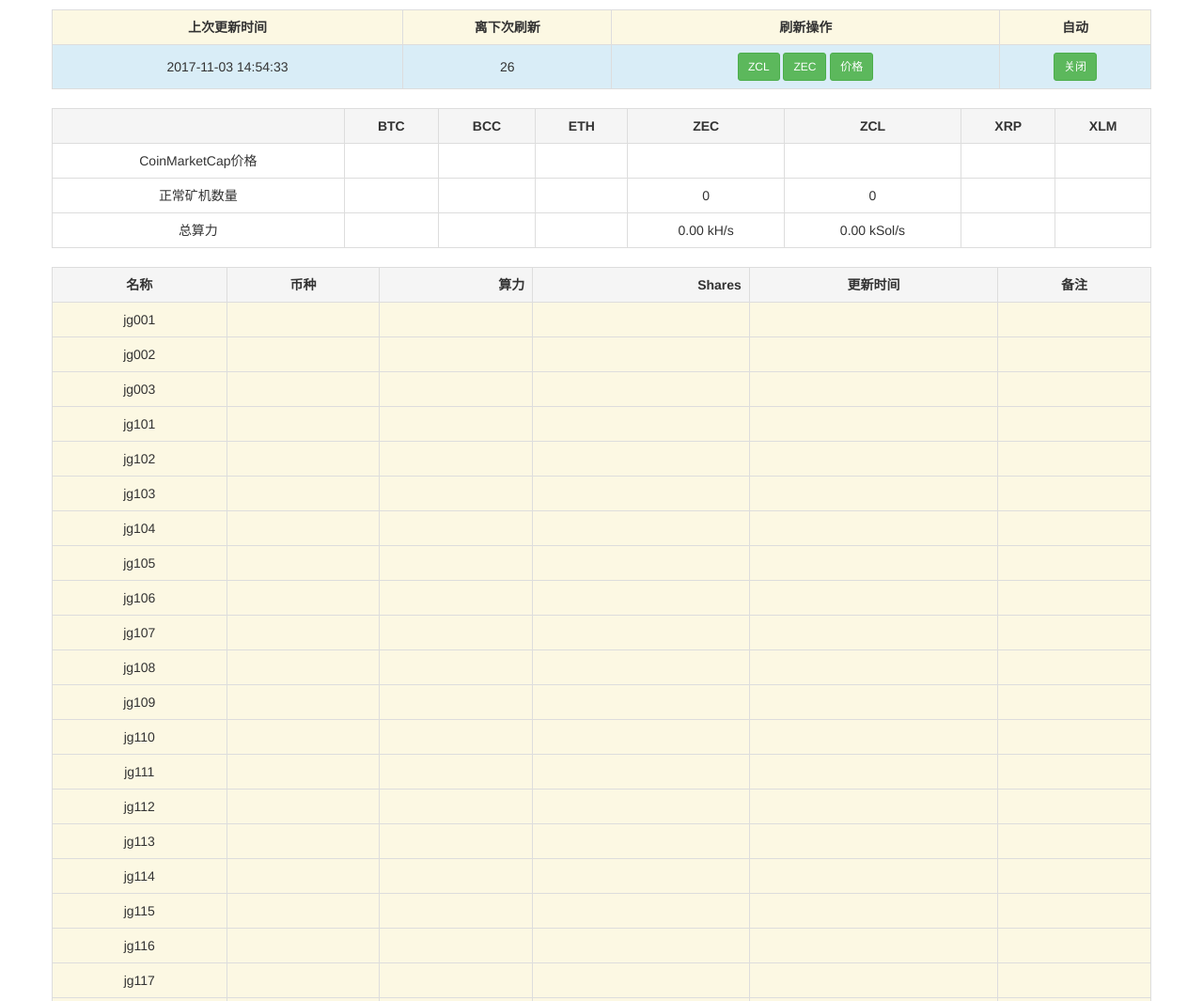
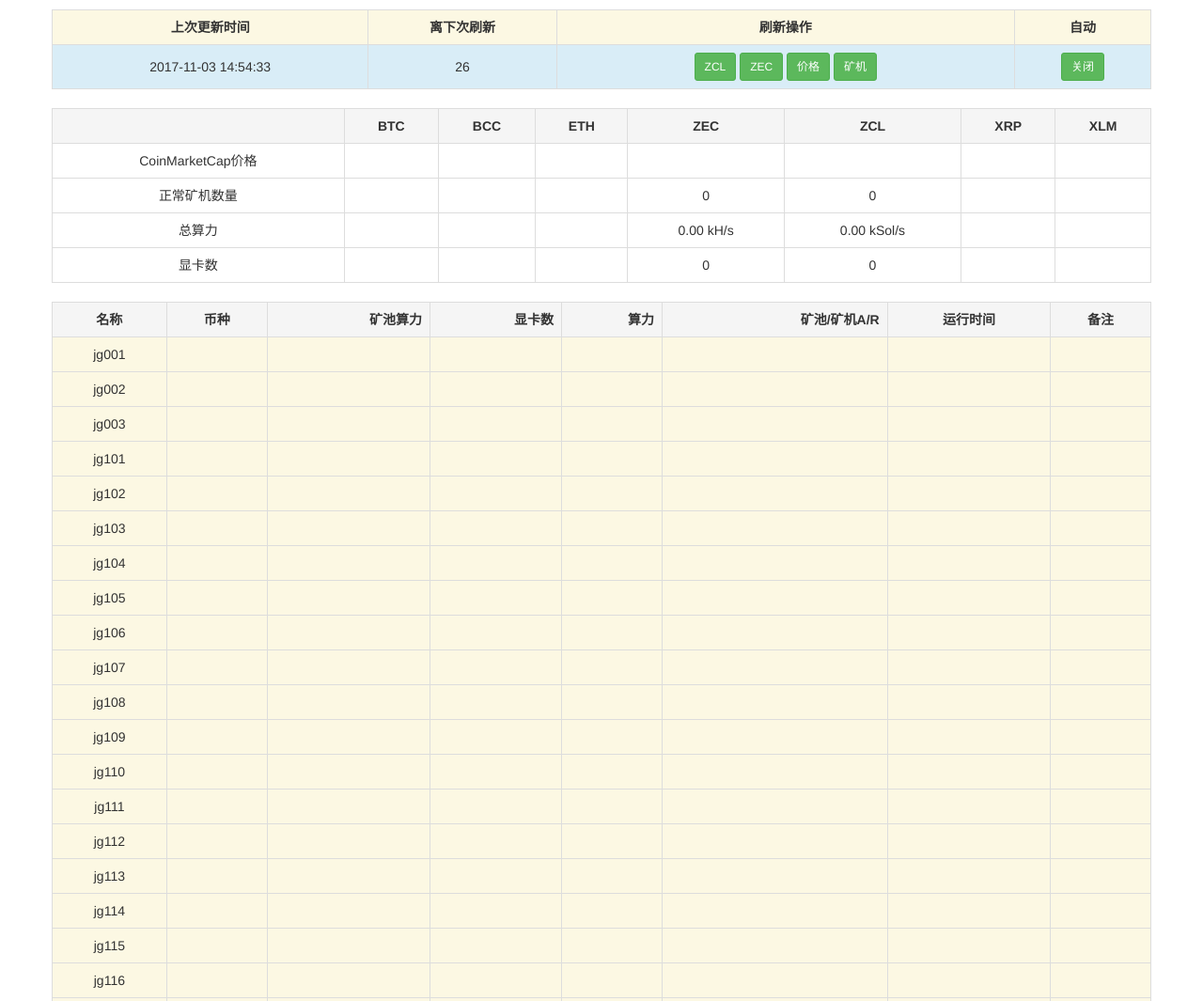
Before and after one commit to liangran/pool, a plain HTML site: page index.html in a window 1280 px wide. Shown: the top 1065 px of the page at 94% size. Drawn offline with nearby package versions, Linux system fonts and the light colour scheme; no server answers.

Commit message:
update the monitor page

```diff
--- a/index.html
+++ b/index.html
@@ -35,6 +35,7 @@
 							<a href="javascript:" class='btn btn-success btn-sm' ng-click="refreshZCL()" ng-disabled="pools.ZCL.refreshing">ZCL</a>
 							<a href="javascript:" class='btn btn-success btn-sm' ng-click="refreshZEC()" ng-disabled="pools.ZEC.refreshing">ZEC</a>
 							<a href="javascript:" class='btn btn-success btn-sm' ng-click="refreshPrice()" ng-disabled="price.refreshing">价格</a>
+							<a href="javascript:" class='btn btn-success btn-sm' ng-click="refreshGpu()" ng-disabled="gpu_refreshing">矿机</a>
 						</td>
 						<td style="text-align: center">
 							<a href="javascript:" class='btn btn-success btn-sm' ng-click="auto()">
@@ -89,6 +90,16 @@
 						<td style="text-align: center; vertical-align: middle;"></td>
 						<td style="text-align: center; vertical-align: middle;"></td>
 					</tr>
+					<tr>
+						<td style="text-align: center; vertical-align: middle;">显卡数</td>
+						<td style="text-align: center; vertical-align: middle;"></td>
+						<td style="text-align: center; vertical-align: middle;"></td>
+						<td style="text-align: center; vertical-align: middle;"></td>
+						<td style="text-align: center; vertical-align: middle;">{{pools.ZEC.gpu_num | number : 0}}</td>
+						<td style="text-align: center; vertical-align: middle;">{{pools.ZCL.gpu_num | number : 0}}</td>
+						<td style="text-align: center; vertical-align: middle;"></td>
+						<td style="text-align: center; vertical-align: middle;"></td>
+					</tr>
 				</tbody>
 			</table>
 		</div>
@@ -98,18 +109,22 @@
 					<tr class="active">
 						<th style="text-align: center">名称</th>
 						<th style="text-align: center">币种</th>
+						<th style="text-align: right">矿池算力</th>
+						<th style="text-align: right">显卡数</th>
 						<th style="text-align: right">算力</th>
-						<th style="text-align: right">Shares</th>
-						<th style="text-align: center">更新时间</th>
+						<th style="text-align: right">矿池/矿机A/R</th>
+						<th style="text-align: center">运行时间</th>
 						<th style="text-align: center">备注</th>
 					</tr>
-					<tr ng-class="{danger:worker.state=='off', success:worker.state=='on', warning:worker.state=='pending' }" ng-repeat="(name, worker) in miners">
+					<tr ng-class="{danger:worker.state=='off', success:worker.state=='on', warning:(worker.state=='pending' || worker.gpu_timeout) }" ng-repeat="(name, worker) in miners">
 						<td style="text-align: center">{{worker.name}}</td>
 						<td style="text-align: center">{{worker.coin}}</td>
 						<td style="text-align: right"><span ng-show="worker.hashrate">{{worker.hashrate | number : 2}} {{worker.rateunit}}</span></td>
-						<td style="text-align: right">{{worker.shares | number : 0}}</td>
-						<td style="text-align: center">{{worker.lasttime  | date:'yyyy-MM-dd HH:mm:ss'}}</td>
-						<td style="text-align: center">{{worker.desc}}</td>
+						<td style="text-align: right">{{worker.gpu_num | number : 0}}</td>
+						<td style="text-align: right"><span ng-show="worker.gpu_speed">{{worker.gpu_speed | number : 0}} Sol/s</span></td>
+						<td style="text-align: right">{{worker.shares | number : 0}}<span ng-show="worker.gpu_accept">/{{worker.gpu_accept | number : 0}}/{{worker.gpu_reject | number : 0}}</span></td>
+						<td style="text-align: center">{{worker.gpu_since  | date:'yyyy-MM-dd HH:mm:ss'}}</td>
+						<td style="text-align: center">{{worker.gpu_update_desc}}</td>
 					</tr>
 				</tbody>
 			</table>
--- a/js/app.js
+++ b/js/app.js
@@ -7,6 +7,7 @@ myApp.run(['$rootScope', function($rootScope) {
 myApp.controller('MyController', function($scope, $interval, $http) {
 	var zcl_api = "http://upool.cc/api/worker_stats?t1JxC6aaWzJ6jESwW4SCqVSWf8YyJvXqZ7Q";
 	var zec_api = "https://api-zcash.flypool.org/miner/t1NajHvjBQtndnn1VEzY5r4xgYihZ8e5bE2/workers?miner=t1NajHvjBQtndnn1VEzY5r4xgYihZ8e5bE2";
+	var gpu_api = "http://120.26.101.219:90";
 
 	var price_api = "https://api.coinmarketcap.com/v1/ticker/?convert=CNY&limit=400";
 
@@ -32,18 +33,27 @@ myApp.controller('MyController', function($scope, $interval, $http) {
 			time     : null,
 			lasttime : null,
 			desc     : null,
-			state    : 'pending'
+			state    : 'pending',
+			gpu_num    : null,
+			gpu_speed  : null,
+			gpu_accept : null,
+			gpu_reject : null,
+			gpu_start  : null,
+			gpu_since  : null,
+			gpu_update_desc : null,
+			gpu_timeout : false
 		}
 	});
 
 	$scope.pools = {
-		ZCL : {alive: 0, hashrate: 0, refreshing: false},
-		ZEC : {alive: 0, hashrate: 0, refreshing: false},
-		ETH : {alive: 0, hashrate: 0, refreshing: false}
+		ZCL : {alive: 0, hashrate: 0, gpu_num:0, refreshing: false},
+		ZEC : {alive: 0, hashrate: 0, gpu_num:0, refreshing: false},
+		ETH : {alive: 0, hashrate: 0, gpu_num:0, refreshing: false}
 	}
 	$scope.after = function(coin) {
 		$scope.pools[coin].alive = 0;
 		$scope.pools[coin].hashrate = 0;
+		$scope.pools[coin].gpu_num = 0;
 		for(var name in $scope.miners) {
 			var worker = $scope.miners[name];
 			if (coin == 'ZCL' && worker.coin == coin && worker.state == 'on') {
@@ -58,6 +68,7 @@ myApp.controller('MyController', function($scope, $interval, $http) {
 				$scope.pools[coin].alive++;
 				$scope.pools[coin].hashrate = $scope.pools[coin].hashrate + parseFloat(worker.hashrate);
 			}
+			$scope.pools[coin].gpu_num += (worker.gpu_num ? worker.gpu_num : 0);
 		}
 	}
 	$scope.before = function(coin) {
@@ -186,6 +197,7 @@ myApp.controller('MyController', function($scope, $interval, $http) {
 		$scope.refreshZCL();
 		$scope.refreshZEC();
 		$scope.refreshPrice();
+		$scope.refreshGpu();
 	}
 
 	$scope.price = {refreshing: false};
@@ -201,6 +213,30 @@ myApp.controller('MyController', function($scope, $interval, $http) {
 					}
 				});
 				console.log($scope.price);
+			}
+		});
+	}
+
+	$scope.gpu_refreshing = false;
+	$scope.refreshGpu = function() {
+		$scope.gpu_refreshing = true;
+		getResource(gpu_api, function(err, data) {
+			$scope.gpu_refreshing = false;
+			if (data) {
+				var server_time = new Date(data.server_time);
+				for (var name in data) {
+					if ($scope.miners[name]) {
+						$scope.miners[name].gpu_num = data[name].value.gpu_num;
+						$scope.miners[name].gpu_speed  = data[name].value.speed;
+						$scope.miners[name].gpu_accept = data[name].value.accepted_shares;
+						$scope.miners[name].gpu_reject = data[name].value.rejected_shares;
+						$scope.miners[name].gpu_start  = data[name].value.start_time;
+						$scope.miners[name].gpu_since  = data[name].value.since_start;
+						var update_time = new Date(data[name].last_update);
+						$scope.miners[name].gpu_update_desc =jsDateDiff(server_time, update_time);
+						$scope.miners[name].gpu_timeout = server_time - update_time > 120000;
+					}
+				}
 			}
 		});
 	}
@@ -236,7 +272,7 @@ function round(dight, howMany) {
 function jsDateDiff(time_now, last_time){
     var d_minutes,d_hours,d_days;
     var d;
-    d = (time_now - last_time)/1000;
+    d = parseInt((time_now - last_time)/1000);
     d_days = parseInt(d/86400);
     d_hours = parseInt(d/3600);
     d_minutes = parseInt(d/60);
```
